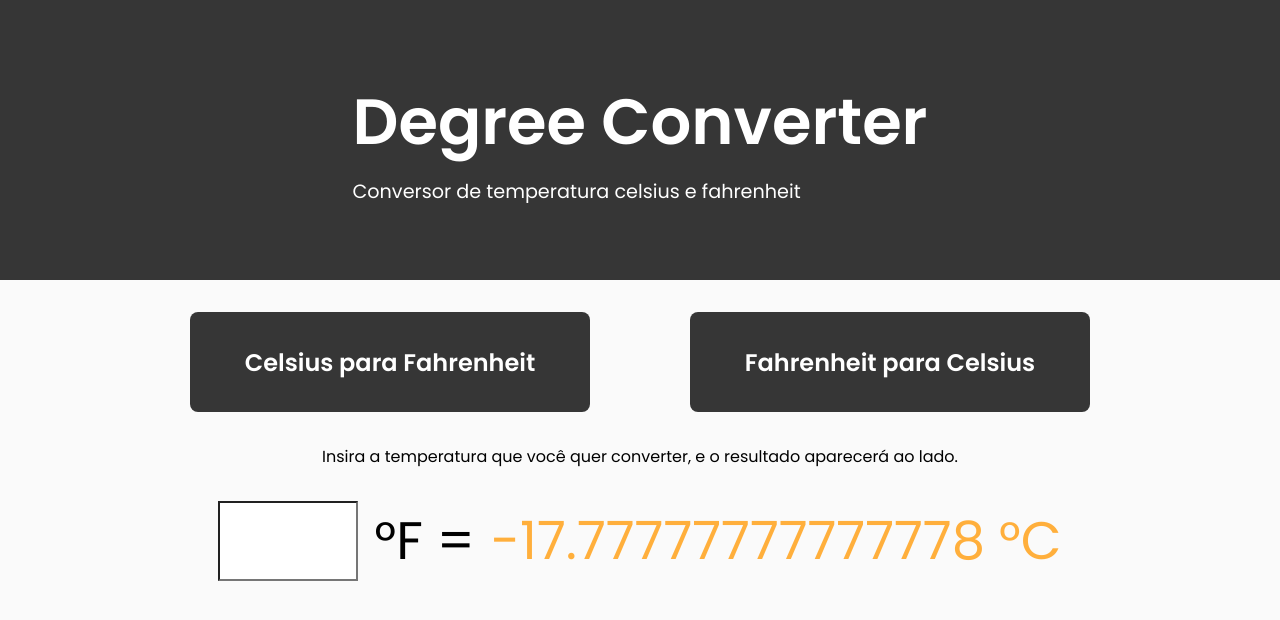
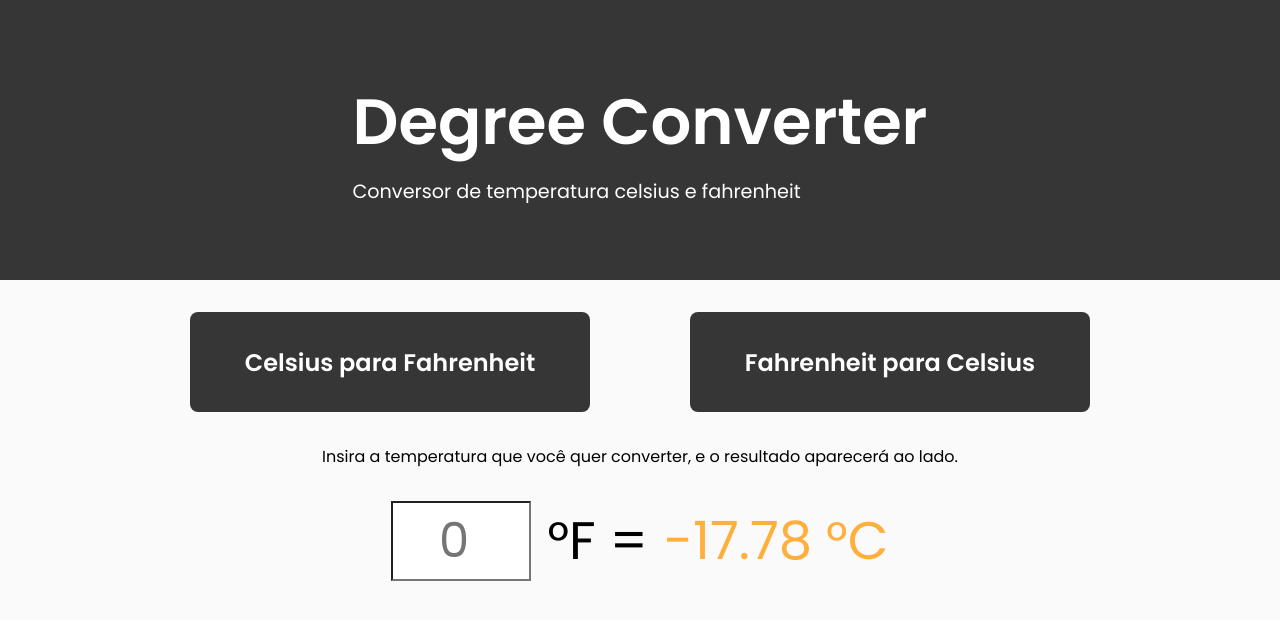
Before and after one commit to marronegio/degree_converter, a React (Create React App) app: page / in a window 1280 px wide. Shown: the top 620 px of the page. Built offline with nearby package versions, Linux system fonts and the light colour scheme.

Commit message:
added placeholder to input and toFixed to the calculation return

```diff
--- a/src/components/PageBody/index.tsx
+++ b/src/components/PageBody/index.tsx
@@ -20,10 +20,10 @@ export function PageBody() {
   function calculateDegree() {
     if (selectedOption === Options.CELSIUS_TO_FAHRENHEIT) {
       const calc = Number(degree) * 9/5 + 32;
-      return `${calc} °F`;
+      return `${calc.toFixed(2)} °F`;
     }
     const calc = (Number(degree) - 32) * 5/9;
-    return `${calc} °C`;
+    return `${calc.toFixed(2)} °C`;
   }
 
   Number()
@@ -59,6 +59,7 @@ export function PageBody() {
             <input
               type="number"
               id="inputDegree"
+              placeholder="0"
               value={degree}
               onChange={(e) => setDegree(e.target.value)}
             />
--- a/src/components/PageBody/styles.ts
+++ b/src/components/PageBody/styles.ts
@@ -81,5 +81,5 @@ export const TemperatureUnit = styled.p`
 export const Result  = styled.p`
   margin-left: 1rem;
   font-size: 3.3rem;
-  color: var(--orange)
+  color: var(--orange);
 `;
```
